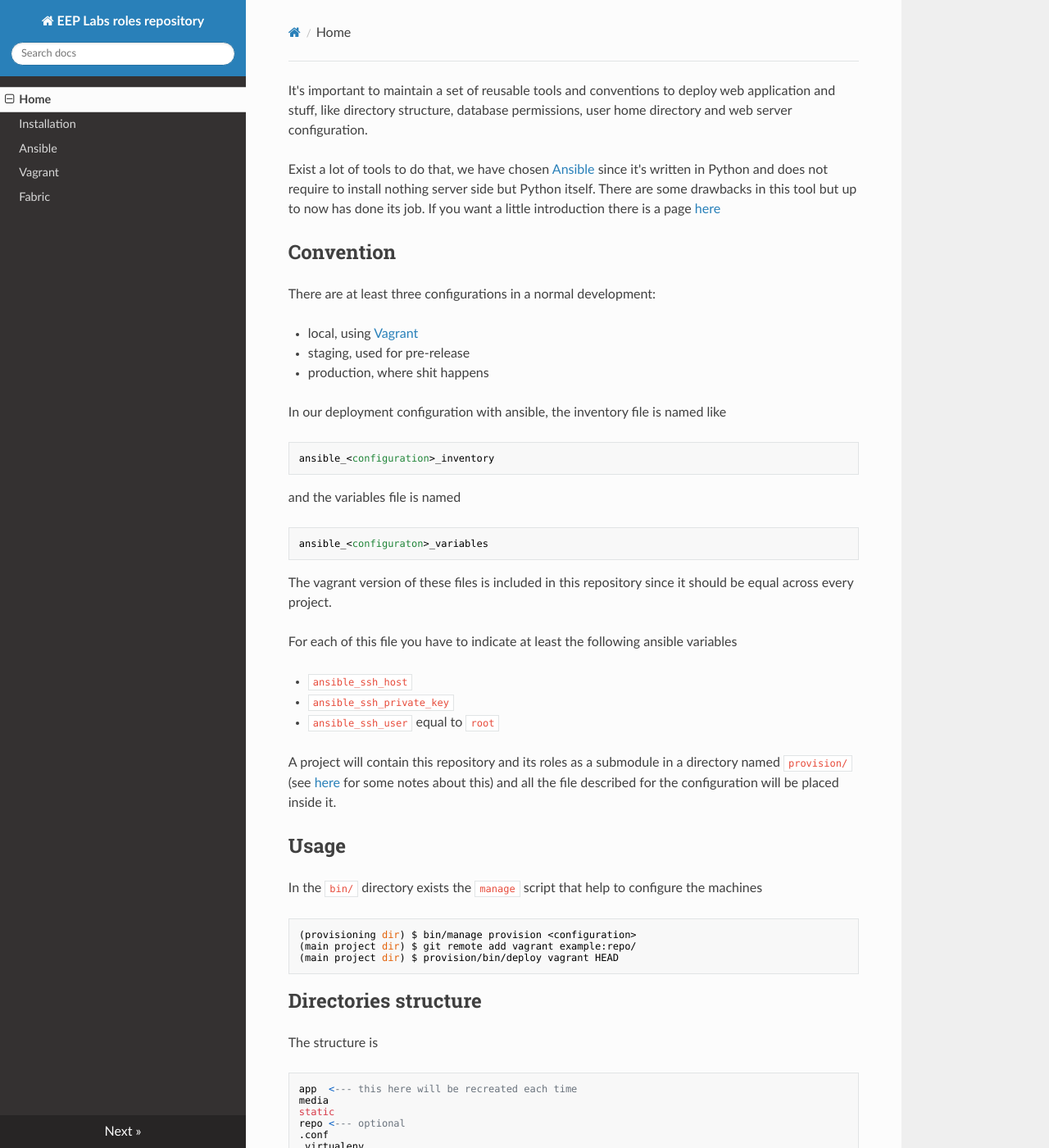
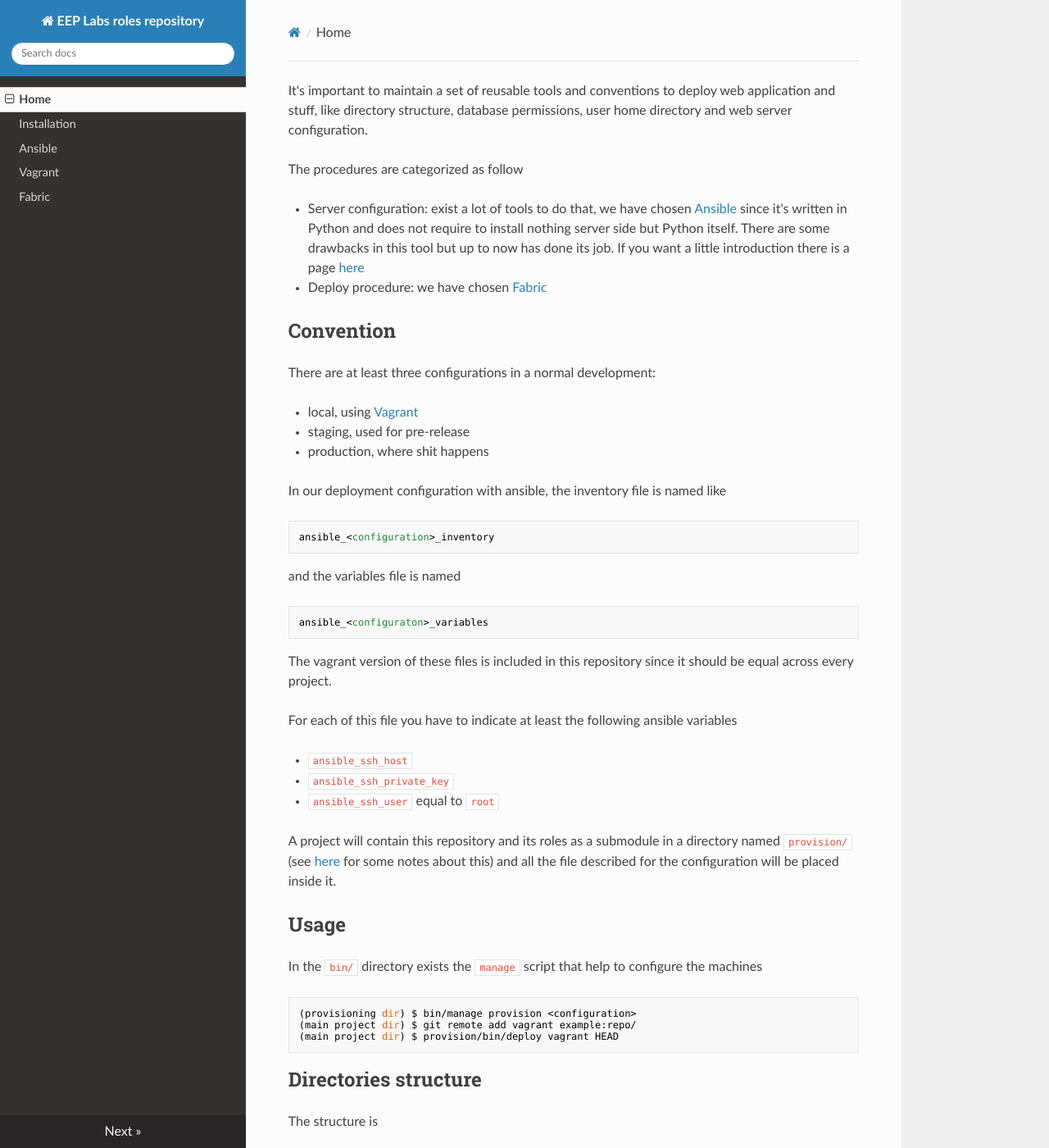
Before and after one commit to EEP-Labs/ansible-roles-repository, an MkDocs documentation site: the page built from docs/index.md, in a window 1280 px wide and 1400 px high. Shown: the whole window at 82% size. Built offline with MkDocs 1.6.1, drawn with Linux system fonts in a browser that asks for light colours; nearby versions of some CDN libraries; old or Windows-style settings are respelled for this version of MkDocs.

Commit message:
More info.

```diff
--- a/docs/index.md
+++ b/docs/index.md
@@ -1,9 +1,13 @@
 It's important to maintain a set of reusable tools and conventions to deploy web application and stuff, like
 directory structure, database permissions, user home directory and web server configuration.
 
-Exist a lot of tools to do that, we have chosen [Ansible](http://ansible.com) since it's written in Python
+The procedures are categorized as follow
+
+ - Server configuration: exist a lot of tools to do that, we have chosen [Ansible](http://ansible.com) since it's written in Python
 and does not require to install nothing server side but Python itself. There are some drawbacks in this tool
 but up to now has done its job. If you want a little introduction there is a page [here](ansible.md)
+
+- Deploy procedure: we have chosen [Fabric](fabric.md)
 
 Convention
 ----------
```
Also changed, not shown: other parts of docs/index.md (+1 -0 lines).
